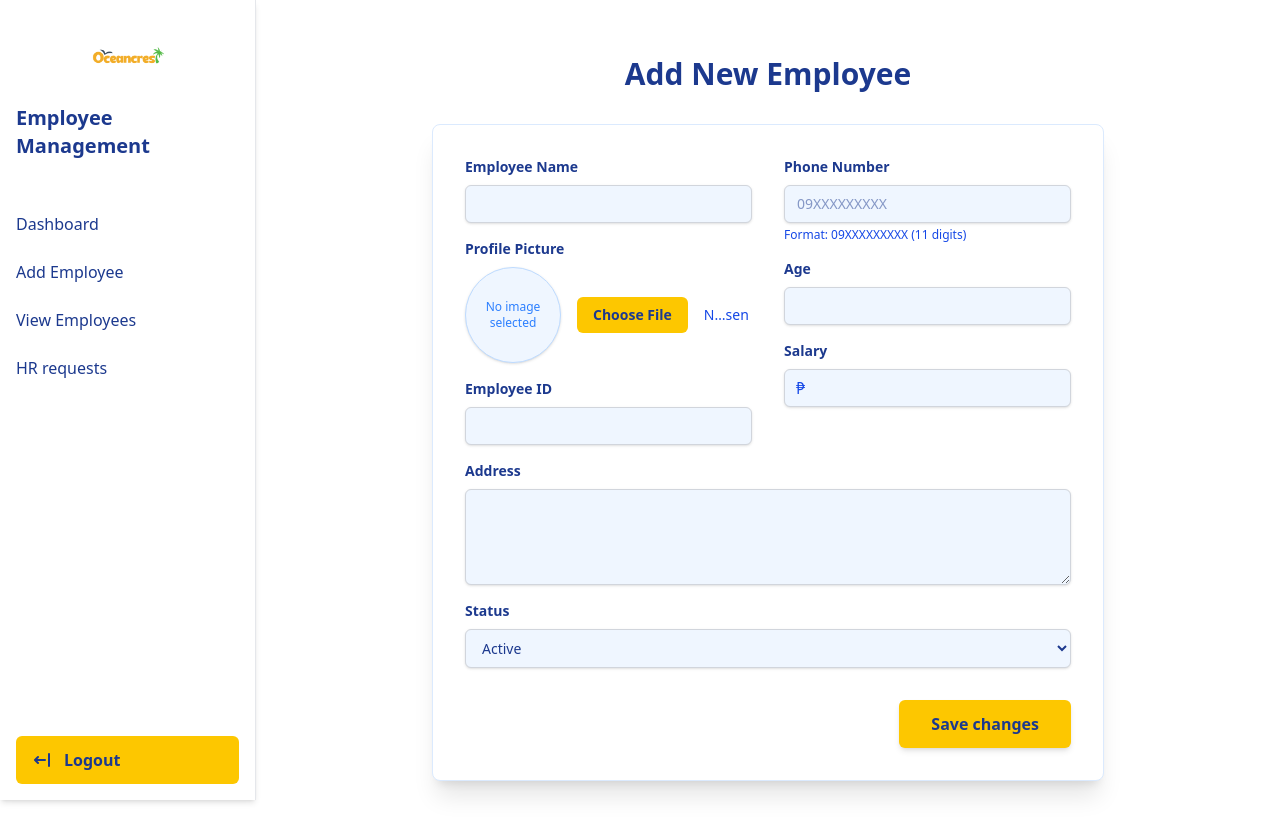
After one commit to Giner-Jv-git/employee_management, a Django app: template emp_app/templates/emp_app/admin/edit_employee.html in a window 1280 px wide. The commit adds this page. Run offline with Django 4.2, Linux system fonts and the light colour scheme; the template is opened without the code that fills it: values that come from a table or form of the project are taken from there, others are empty; some libraries are stand-ins or nearby versions.

Commit message:
added edit and delete

```diff
--- a/emp_app/static/emp_app/css/output.css
+++ b/emp_app/static/emp_app/css/output.css
@@ -8,8 +8,10 @@
     --font-mono: ui-monospace, SFMono-Regular, Menlo, Monaco, Consolas, "Liberation Mono",
       "Courier New", monospace;
     --color-red-100: oklch(93.6% 0.032 17.717);
+    --color-red-200: oklch(88.5% 0.062 18.334);
     --color-red-500: oklch(63.7% 0.237 25.331);
     --color-red-600: oklch(57.7% 0.245 27.325);
+    --color-red-700: oklch(50.5% 0.213 27.518);
     --color-red-800: oklch(44.4% 0.177 26.899);
     --color-red-900: oklch(39.6% 0.141 25.723);
     --color-yellow-300: oklch(90.5% 0.182 98.111);
@@ -31,6 +33,7 @@
     --color-purple-600: oklch(55.8% 0.288 302.321);
     --color-pink-100: oklch(94.8% 0.028 342.258);
     --color-gray-50: oklch(98.5% 0.002 247.839);
+    --color-gray-100: oklch(96.7% 0.003 264.542);
     --color-gray-200: oklch(92.8% 0.006 264.531);
     --color-gray-300: oklch(87.2% 0.01 258.338);
     --color-gray-500: oklch(55.1% 0.027 264.364);
@@ -41,6 +44,7 @@
     --color-white: #fff;
     --spacing: 0.25rem;
     --container-sm: 24rem;
+    --container-md: 28rem;
     --container-2xl: 42rem;
     --container-4xl: 56rem;
     --text-xs: 0.75rem;
@@ -869,11 +860,6 @@
       border-width: 0px;
     }
   }
-  .file\:bg-blue-50 {
-    &::file-selector-button {
-      background-color: var(--color-blue-50);
-    }
-  }
   .file\:bg-yellow-400 {
     &::file-selector-button {
       background-color: var(--color-yellow-400);
@@ -899,11 +885,6 @@
     &::file-selector-button {
       --tw-font-weight: var(--font-weight-semibold);
       font-weight: var(--font-weight-semibold);
-    }
-  }
-  .file\:text-blue-700 {
-    &::file-selector-button {
-      color: var(--color-blue-700);
     }
   }
   .file\:text-blue-900 {
--- /dev/null
+++ b/emp_app/static/emp_app/js/add_employee.js
@@ -0,0 +1,35 @@
+function previewImage(input) {
+    const preview = document.getElementById('profile-preview');
+    const file = input.files[0];
+    const reader = new FileReader();
+
+    preview.innerHTML = '';
+
+    if (file) {
+        reader.onload = function(e) {
+            const img = document.createElement('img');
+            img.src = e.target.result;
+            img.className = 'w-full h-full object-cover';
+            preview.appendChild(img);
+        }
+        reader.readAsDataURL(file);
+    } else {
+        preview.innerHTML = '<span class="text-gray-500">{{ employee.name|first|upper }}</span>';
+    }
+}
+
+// Initialize form fields
+document.addEventListener('DOMContentLoaded', function() {
+    const inputs = document.querySelectorAll('input, textarea, select');
+    inputs.forEach(input => {
+        if (input.type !== 'file' && input.type !== 'radio') {
+            input.classList.add(
+                'block', 'w-full', 'rounded-md', 'border-gray-300', 'shadow-sm',
+                'focus:border-blue-500', 'focus:ring-blue-500', 'sm:text-sm',
+                'py-2', 'px-3', 'border'
+            );
+        }
+    });
+
+    document.querySelector('textarea').classList.add('h-24');
+});
--- /dev/null
+++ b/emp_app/static/emp_app/js/deletefunc.js
@@ -0,0 +1,5 @@
+function confirmDelete(pk, name) {
+    if (confirm(`Are you sure you want to delete "${name}"?`)) {
+        window.location.href = `/employees/delete/${pk}/`;
+    }
+}
--- /dev/null
+++ b/emp_app/templates/emp_app/admin/edit_employee.html
@@ -0,0 +1,134 @@
+
+{% extends 'emp_app/base.html' %}
+{% load widget_tweaks %}
+{% load static %}
+
+{% block content %}
+<div class="container mx-auto px-4 py-8"> {# Increased vertical padding slightly #}
+    <h1 class="text-3xl font-bold text-blue-900 mb-8 text-center">Add New Employee</h1> {# Larger, bolder, centered title #}
+
+    <form method="post" enctype="multipart/form-data" class="w-full max-w-2xl mx-auto bg-white bg-opacity-90 p-8 rounded-lg shadow-xl border border-blue-100">
+        {% csrf_token %}
+
+        <div class="grid grid-cols-1 md:grid-cols-2 gap-x-8 gap-y-6"> {# Increased gap for better spacing #}
+            <div>
+                <div class="mb-4">
+                    <label class="block text-blue-900 text-sm font-semibold mb-2" for="id_name">
+                        Employee Name
+                    </label>
+                    {{ form.name|add_class:"bg-blue-50 border border-blue-200 text-blue-900 rounded-md w-full p-2.5 focus:ring-blue-400 focus:border-blue-400 outline-none transition-all duration-200" }}
+                    {% if form.name.errors %}
+                        <p class="text-red-500 text-xs italic mt-1">{{ form.name.errors.as_text }}</p>
+                    {% endif %}
+                </div>
+
+                <div class="mb-4">
+                    <label class="block text-blue-900 text-sm font-semibold mb-2" for="id_profile_picture">
+                        Profile Picture
+                    </label>
+                    <div class="flex items-center">
+                        <div class="mr-4">
+                            <div class="w-24 h-24 bg-blue-50 rounded-full flex items-center justify-center overflow-hidden border border-blue-200 shadow-sm"> {# Larger preview, blue border #}
+                                {% if form.profile_picture.value %}
+                                    <img id="profile-preview" src="{{ form.profile_picture.value.url }}" alt="Profile Preview" class="w-full h-full object-cover">
+                                {% else %}
+                                    <span id="profile-preview-text" class="text-blue-500 text-xs text-center p-2">No image selected</span> {# Changed text color #}
+                                {% endif %}
+                            </div>
+                        </div>
+                        <div class="flex-1">
+                            <input type="file" name="profile_picture" id="id_profile_picture"
+                                   class="block w-full text-sm text-blue-700
+                                   file:mr-4 file:py-2 file:px-4
+                                   file:rounded-md file:border-0
+                                   file:text-sm file:font-semibold
+                                   file:bg-yellow-400 file:text-blue-900
+                                   hover:file:bg-yellow-300 transition-colors duration-200"
+                                   onchange="previewImage(this)">
+                        </div>
+                    </div>
+                    {% if form.profile_picture.errors %}
+                        <p class="text-red-500 text-xs italic mt-1">{{ form.profile_picture.errors.as_text }}</p>
+                    {% endif %}
+                </div>
+
+                <div class="mb-4">
+                    <label class="block text-blue-900 text-sm font-semibold mb-2" for="id_employee_id">
+                        Employee ID
+                    </label>
+                    {{ form.employee_id|add_class:"bg-blue-50 border border-blue-200 text-blue-900 rounded-md w-full p-2.5 focus:ring-blue-400 focus:border-blue-400 outline-none transition-all duration-200" }}
+                    {% if form.employee_id.errors %}
+                        <p class="text-red-500 text-xs italic mt-1">{{ form.employee_id.errors.as_text }}</p>
+                    {% endif %}
+                </div>
+            </div>
+
+            <div>
+                <div class="mb-4">
+                    <label class="block text-blue-900 text-sm font-semibold mb-2" for="id_phone_number">
+                        Phone Number
+                    </label>
+                    {{ form.phone_number|add_class:"bg-blue-50 border border-blue-200 text-blue-900 rounded-md w-full p-2.5 focus:ring-blue-400 focus:border-blue-400 outline-none transition-all duration-200" }}
+                    <p class="text-blue-700 text-xs mt-1">Format: 09XXXXXXXXX (11 digits)</p> {# Changed hint color #}
+                    {% if form.phone_number.errors %}
+                        <p class="text-red-500 text-xs italic mt-1">{{ form.phone_number.errors.as_text }}</p>
+                    {% endif %}
+                </div>
+
+                <div class="mb-4">
+                    <label class="block text-blue-900 text-sm font-semibold mb-2" for="id_age">
+                        Age
+                    </label>
+                    {{ form.age|add_class:"bg-blue-50 border border-blue-200 text-blue-900 rounded-md w-full p-2.5 focus:ring-blue-400 focus:border-blue-400 outline-none transition-all duration-200" }}
+                    {% if form.age.errors %}
+                        <p class="text-red-500 text-xs italic mt-1">{{ form.age.errors.as_text }}</p>
+                    {% endif %}
+                </div>
+
+                <div class="mb-4">
+                    <label class="block text-blue-900 text-sm font-semibold mb-2" for="id_salary">
+                        Salary
+                    </label>
+                    <div class="relative">
+                        <span class="absolute inset-y-0 left-0 flex items-center pl-3 text-blue-700">₱</span> {# Changed currency symbol color #}
+                        {{ form.salary|add_class:"bg-blue-50 border border-blue-200 text-blue-900 rounded-md w-full pl-8 p-2.5 focus:ring-blue-400 focus:border-blue-400 outline-none transition-all duration-200" }} {# Added pl-8 for currency symbol #}
+                        {% if form.salary.errors %}
+                            <p class="text-red-500 text-xs italic mt-1">{{ form.salary.errors.as_text }}</p>
+                        {% endif %}
+                    </div>
+                </div>
+            </div>
+        </div>
+
+        <div class="mb-4"> {# Reduced mb to match other sections #}
+            <label class="block text-blue-900 text-sm font-semibold mb-2" for="id_address">
+                Address
+            </label>
+            {{ form.address|add_class:"bg-blue-50 border border-blue-200 text-blue-900 rounded-md w-full p-2.5 focus:ring-blue-400 focus:border-blue-400 outline-none transition-all duration-200" }}
+            {% if form.address.errors %}
+                <p class="text-red-500 text-xs italic mt-1">{{ form.address.errors.as_text }}</p>
+            {% endif %}
+        </div>
+
+        <div class="mb-6">
+            <label class="block text-blue-900 text-sm font-semibold mb-2" for="id_status">
+                Status
+            </label>
+            {{ form.status|add_class:"bg-blue-50 border border-blue-200 text-blue-900 rounded-md w-full p-2.5 focus:ring-blue-400 focus:border-blue-400 outline-none transition-all duration-200" }}
+            {% if form.status.errors %}
+                <p class="text-red-500 text-xs italic mt-1">{{ form.status.errors.as_text }}</p>
+            {% endif %}
+        </div>
+
+        <div class="flex justify-end mt-8"> {# Added margin top #}
+            <button type="submit"
+                    class="px-8 py-3 bg-yellow-400 text-blue-900 font-semibold rounded-md hover:bg-yellow-300 transition-colors duration-200 shadow-md"> {# Matched button style #}
+                Save changes
+            </button>
+        </div>
+    </form>
+</div>
+
+<!-- Same JavaScript as add_employee.html -->
+<script src="{% static 'js/add_employee.js' %}"></script>
+{% endblock %}
--- a/emp_app/templates/emp_app/includes/sidebar.html
+++ b/emp_app/templates/emp_app/includes/sidebar.html
@@ -1,7 +1,7 @@
 {% load static %}
 <div class="w-64 bg-white bg-opacity-90 text-blue-900 h-screen fixed border-r border-gray-200 shadow-md">
   <div class="p-4 flex flex-col items-center">
-    <img src="{% static 'emp_app/img/logo5.png' %}" alt="Oceancrest Logo" class="h-20 mb-2">
+    <img src="{% static 'emp_app/img/Typography_coloreed.png' %}" alt="Oceancrest Logo" class="h-20 mb-2">
     <h2 class="text-xl font-bold text-blue-900">Employee Management</h2>
   </div>
 
--- a/emp_app/urls.py
+++ b/emp_app/urls.py
@@ -1,7 +1,8 @@
 from django.urls import path
 from . import views
 from django.contrib.auth.views import LogoutView
-from .views import AddEmployeeView
+from .views import AddEmployeeView,EditEmployeeView,DeleteEmployeeView
+
 
 urlpatterns = [
     #auth
@@ -9,9 +10,11 @@ urlpatterns = [
     #admin
     path('dashboard/', views.AdminDashboardView.as_view(), name='admin_dashboard'),
     path('add-employee/', AddEmployeeView.as_view(), name='add_employee'),
+    path('employees/edit/<int:pk>/', EditEmployeeView.as_view(), name='edit_employee'),
+    path('employees/delete/<int:pk>/', DeleteEmployeeView.as_view(), name='delete_employee'),
     path('employees/', views.EmployeeTableView.as_view(), name='view_table'),
 
-    # If you need the HR view-only version
+
 
 
 ]
```
Also changed, not shown: other parts of emp_app/static/emp_app/css/output.css (+32 -60 lines), emp_app/templates/emp_app/admin/confirm_delete.html (added, +42 -0 lines), emp_app/templates/emp_app/admin/view_table.html (+6 -2 lines), emp_app/views.py (+25 -4 lines), emp_app/static/emp_app/img/Typography_coloreed.png (renamed from emp_app/static/emp_app/img/Typography coloreed.png), employee_profiles/form_d_YbYbsrd.jpg (added).
